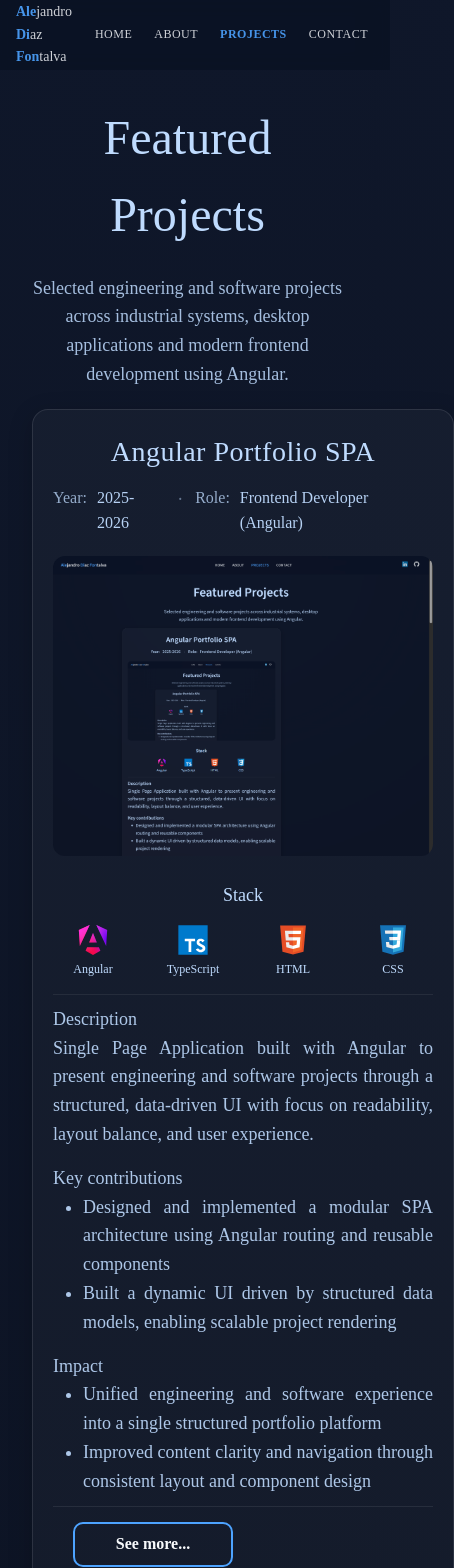
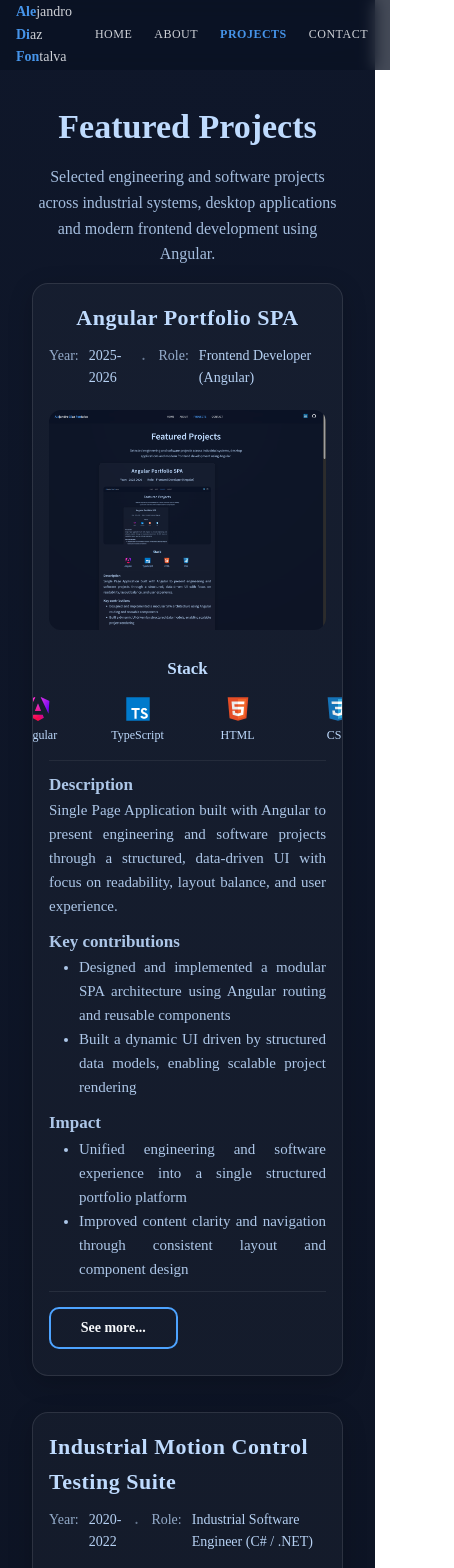
Before and after one commit to aledifon/portfolio, an Angular app: page /projects in a window 390 px wide. Shown: the top 1568 px of the page, 454 px wide, since content can reach past the window. Built offline with nearby package versions, Linux system fonts and the light colour scheme.

Commit message:
Finished project Page design for tablet breakpoint

```diff
--- a/src/app/pages/projects/projects.component.html
+++ b/src/app/pages/projects/projects.component.html
@@ -13,6 +13,8 @@
             <article class="project"
                 [ngClass]="{
                     plc: p.id === 'cern-rf-control-systems',
+                    motion: p.id === 'etel-motion-control-testing',
+                    autom: p.id === 'less-production-line-automation',
                     robotics: p.id === 'cern-robotics-data-acquisition',
                     expanded: p.isExpanded
                 }">
@@ -154,7 +156,7 @@
     </p>
     <div class="cta-links">
         <!-- Go to Contact Page -->
-        <a routerLink="/contact" class="cta-link primary">
+        <a routerLink="/contact" class="cta-link">
             Let's talk! →
         </a>
     </div>
--- a/src/app/pages/projects/projects.component.scss
+++ b/src/app/pages/projects/projects.component.scss
@@ -460,7 +460,7 @@
   flex-direction: column;
   // flex-wrap: wrap;
   // gap: 30px;
-  margin-top: 60px 0;
+  margin-top: 60px;
   margin-bottom: 20px;
 }
 
@@ -479,7 +479,7 @@
   gap: 30px;
 }
 
-.cta a.primary{
+.cta a{
   font-weight: 600;
   border-width: 2px;
 
@@ -533,3 +533,126 @@
   border-color: #0f172a;
   opacity: 1;
 }
+
+// Responsiveness media queries - Tablet 768px
+@media (max-width: 768px) {
+
+  /* TITLE */
+  .projects h1 {
+    font-size: 34px;
+    font-weight: 700;
+    margin-bottom: 10px;
+  }
+
+  /* PROJECT INTRO */
+  .projects .projects-intro {
+    font-size: 16px;
+    max-width: 600px;
+    margin: 0 auto 16px;
+  }
+
+  /* PROJECT CARDS */
+  .project-header h2 {
+    font-size: 22px;
+    font-weight: 600;
+  }
+
+  .project-meta {
+    font-size: 14px;
+  }
+
+  .content-block p,
+  .content-block ul {
+    font-size: 15px;
+    font-weight: 400;
+  }
+
+  .project-content .content-label,
+  .project-stack .meta-label {
+    font-size: 17px;
+    font-weight: 600;
+  }
+
+  .stack-item span {
+    font-size: 12px;
+  }
+
+  /* STACK ICONS */
+  .stack-item .badge,
+  .stack-item img {
+    width: 24px;
+    height: 24px;
+  }
+
+  /* PROJECT IMAGE */
+  .project-img {
+    height: 220px;
+  }
+  .project.motion .project-img img{
+    object-position: center 25%;
+  }
+
+  .project.robotics .project-img img{
+    object-position: 50% 20%;
+  }
+
+  /* PROJECT BUTTONS */
+  .project-buttons button {
+    font-size: 14px;
+    height: 42px;
+    width: 140px;
+  }
+
+  .links-title {
+    font-size: 14px;
+  }
+
+  .links-list a {
+    font-size: 14px;
+  }
+
+  /* PROJECT CARD SPACING */
+  .articles {
+    max-width: 600px;
+    margin: 0 auto;
+    gap: 36px;
+  }
+
+  .project {
+    max-width: 100%;
+    padding: 16px; /* before 20 */
+    gap: 10px;
+  }
+
+  .project-content{
+    gap: 10px; /* before 15 */
+  }
+
+  /* REMOVE ALTERNANCE */
+  .project:nth-child(odd),
+  .project:nth-child(even) {
+    align-self: center;
+  }
+
+  /* CTA */
+  .cta-intro{
+    font-size: 18px;
+    font-weight: 500;
+  }
+
+  .cta a {
+    font-size: 14px;
+    height: 42px;
+    width: 140px;
+  }
+
+  .cta {
+    margin-top: 40px;
+    margin-bottom: 20px;
+  }
+
+  .cta-links {
+    gap: 20px;
+  }
+
+}
```
